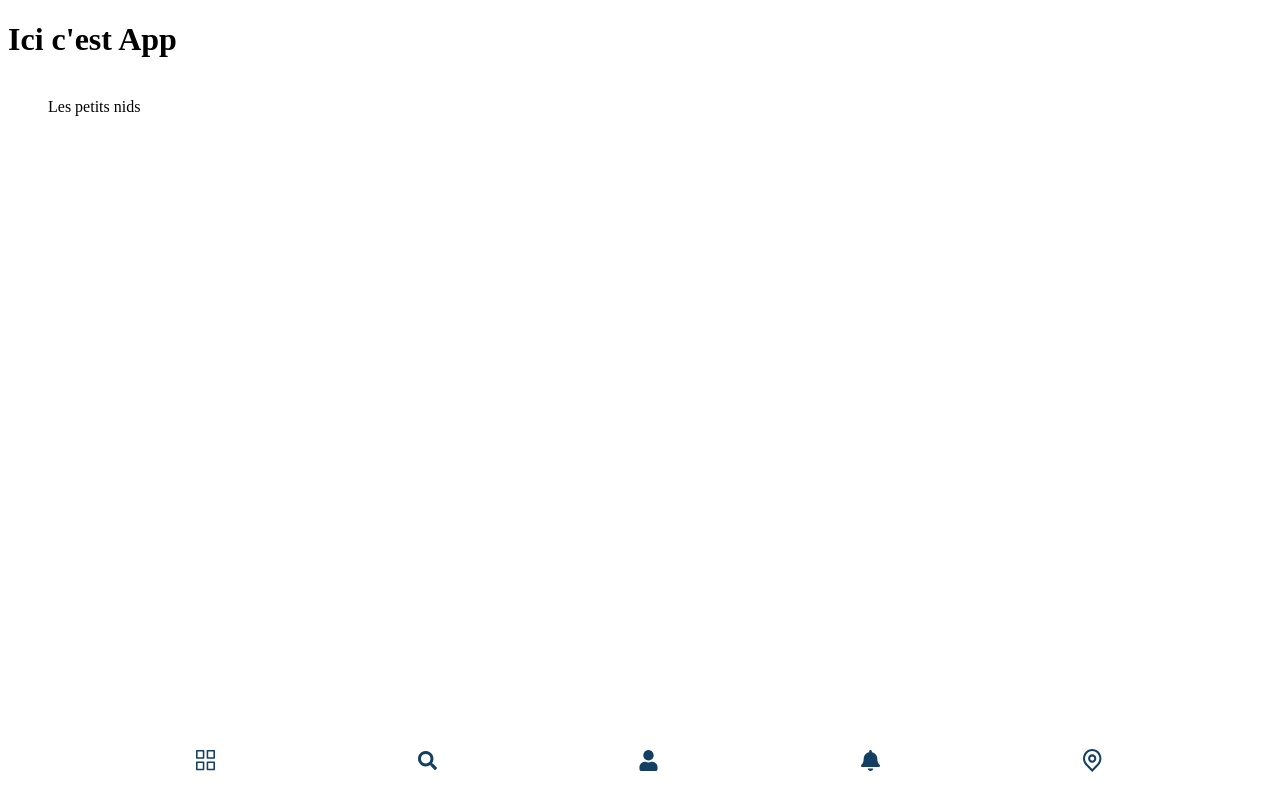
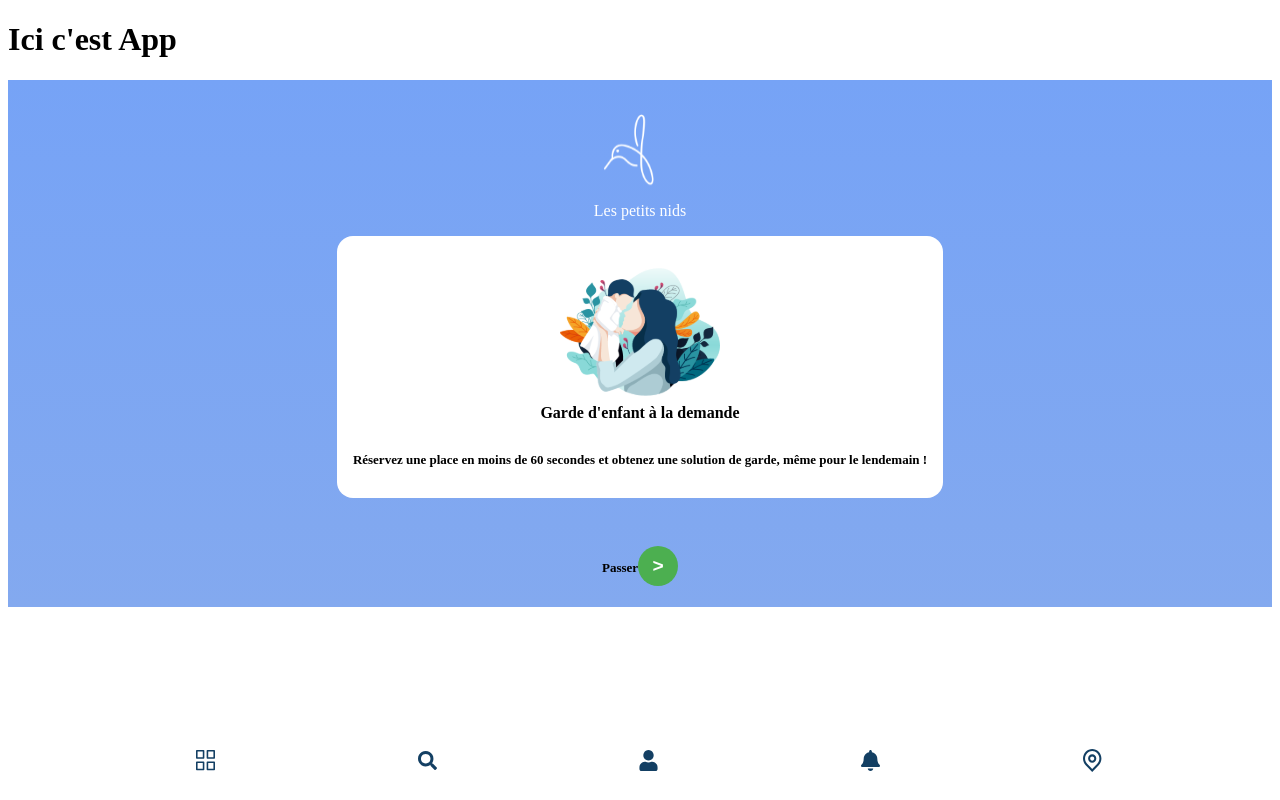
Before and after one commit to naiiipan44/Les-Petits-Nids, a React (Vite) app in the folder client/: page / in a window 1280 px wide. Built offline with nearby package versions, Linux system fonts and the light colour scheme.

Commit message:
landingPage-available

```diff
--- a/client/src/pages/LandingPage.tsx
+++ b/client/src/pages/LandingPage.tsx
@@ -1,10 +1,31 @@
+import logo from "/logo.svg";
+import mother from "/mother.svg";
+import "./Landingpage.css";
 function LandingPage() {
   return (
     <div className="landing-page">
-      <figure>
-        <img src="" alt="" />
-        <figcaption>Les petits nids</figcaption>
+      <figure className="logo">
+        <img src={logo} alt="" />
+        <figcaption className="small-not">Les petits nids</figcaption>
       </figure>
+      <div className="white-painting">
+        <figure className="mother">
+          <img src={mother} alt="" />
+          <figcaption className="welcome">
+            Garde d'enfant à la demande
+          </figcaption>
+        </figure>
+        <p className="account-created">
+          Réservez une place en moins de 60 secondes et obtenez une solution de
+          garde, même pour le lendemain !
+        </p>
+      </div>
+      <div className="button-pass">
+        <p>Passer</p>
+        <button type="button" className="round-button">
+          &gt;
+        </button>
+      </div>
     </div>
   );
 }
--- /dev/null
+++ b/client/src/pages/Landingpage.css
@@ -0,0 +1,109 @@
+.landing-page {
+  background: linear-gradient(#76a3f6, #83a9ef, #cdfcff);
+  margin-bottom: 9rem;
+  display: flex;
+  flex-direction: column;
+  align-items: center;
+  justify-content: center;
+  min-height: 100vh;
+}
+
+.white-painting {
+  background-color: white;
+  margin-bottom: 5rem;
+  border-radius: 1rem;
+  display: flex;
+  flex-direction: column;
+  align-items: center;
+  padding: 2rem;
+}
+
+.logo img,
+.mother img {
+  display: block;
+  margin: 0 auto;
+}
+
+figure {
+  text-align: center;
+}
+.small-not {
+  color: white;
+}
+.welcome {
+  color: black;
+  font-size: large;
+  font-weight: bolder;
+  margin-top: 1rem;
+}
+
+p {
+  text-align: center;
+  font-weight: bold;
+  cursor: pointer;
+
+  .account-created {
+    font-weight: bold;
+  }
+  .informations-security {
+    font-weight: bold;
+  }
+}
+.round-button {
+  width: 50px;
+  height: 50px;
+  background-color: #4caf50;
+  color: white;
+  border: none;
+  border-radius: 50%;
+  font-size: 1.5rem;
+  font-weight: bold;
+  display: flex;
+  align-items: center;
+  justify-content: center;
+  cursor: pointer;
+}
+
+.round-button:hover {
+  background-color: #45a049;
+}
+.button-pass {
+  display: flex;
+  justify-content: center;
+  margin: 0;
+}
+
+@media screen and (max-width: 380px), screen and (max-height: 854px) {
+  .landing-page {
+    /* margin-bottom: 5rem; */
+    padding: 1rem;
+    min-height: auto;
+    background: linear-gradient(#76a3f6, #83a9ef);
+  }
+
+  .white-painting {
+    margin-bottom: 3rem;
+    padding: 1rem;
+  }
+
+  .logo img,
+  .mother img {
+    width: 80%;
+  }
+
+  .welcome {
+    font-size: medium;
+    margin-top: 0.5rem;
+  }
+
+  p {
+    font-size: small;
+    line-height: 1.4;
+  }
+
+  .round-button {
+    width: 40px;
+    height: 40px;
+    font-size: 1.2rem;
+  }
+}
```
Also changed, not shown: client/public/logo.svg (added), client/public/mother.svg (added).
